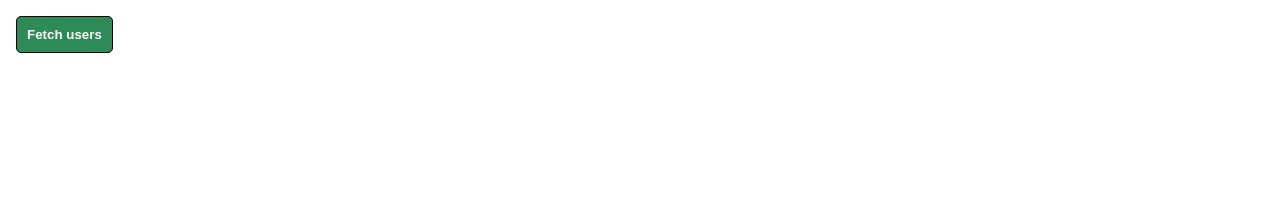
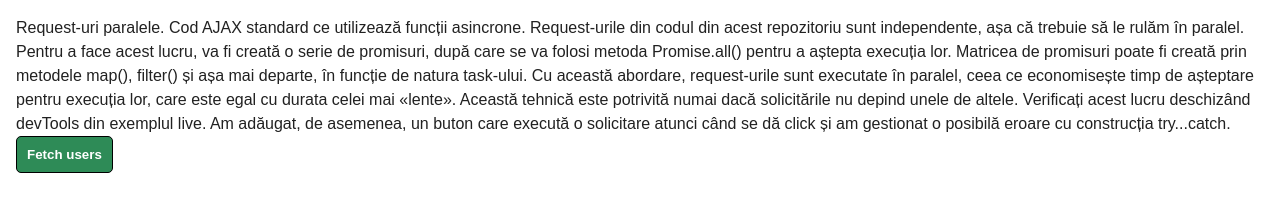
Before and after one commit to danretegan/functii-asincrone, a plain HTML site: page index.html in a window 1280 px wide. Drawn offline with Linux system fonts and the light colour scheme.

Commit message:
added explanation

```diff
--- a/index.html
+++ b/index.html
@@ -8,7 +8,10 @@
 </head>
 <body>
 
+    <p>Request-uri paralele. Cod AJAX standard ce utilizează funcții asincrone. Request-urile din codul din acest repozitoriu sunt independente, așa că trebuie să le rulăm în paralel. Pentru a face acest lucru, va fi creată o serie de promisuri, după care se va folosi metoda Promise.all() pentru a aștepta execuția lor. Matricea de promisuri poate fi creată prin metodele map(), filter() și așa mai departe, în funcție de natura task-ului. Cu această abordare, request-urile sunt executate în paralel, ceea ce economisește timp de așteptare pentru execuția lor, care este egal cu durata celei mai «lente». Această tehnică este potrivită numai dacă solicitările nu depind unele de altele. Verificați acest lucru deschizând devTools din exemplul live. Am adăugat, de asemenea, un buton care execută o solicitare atunci când se dă click și am gestionat o posibilă eroare cu construcția try...catch.</p>
+
     <button type="button" class="btn">Fetch users</button>
+
     <ul class="user-list"></ul>
 
     <script type="module" src="./js/index.js"></script>
```
